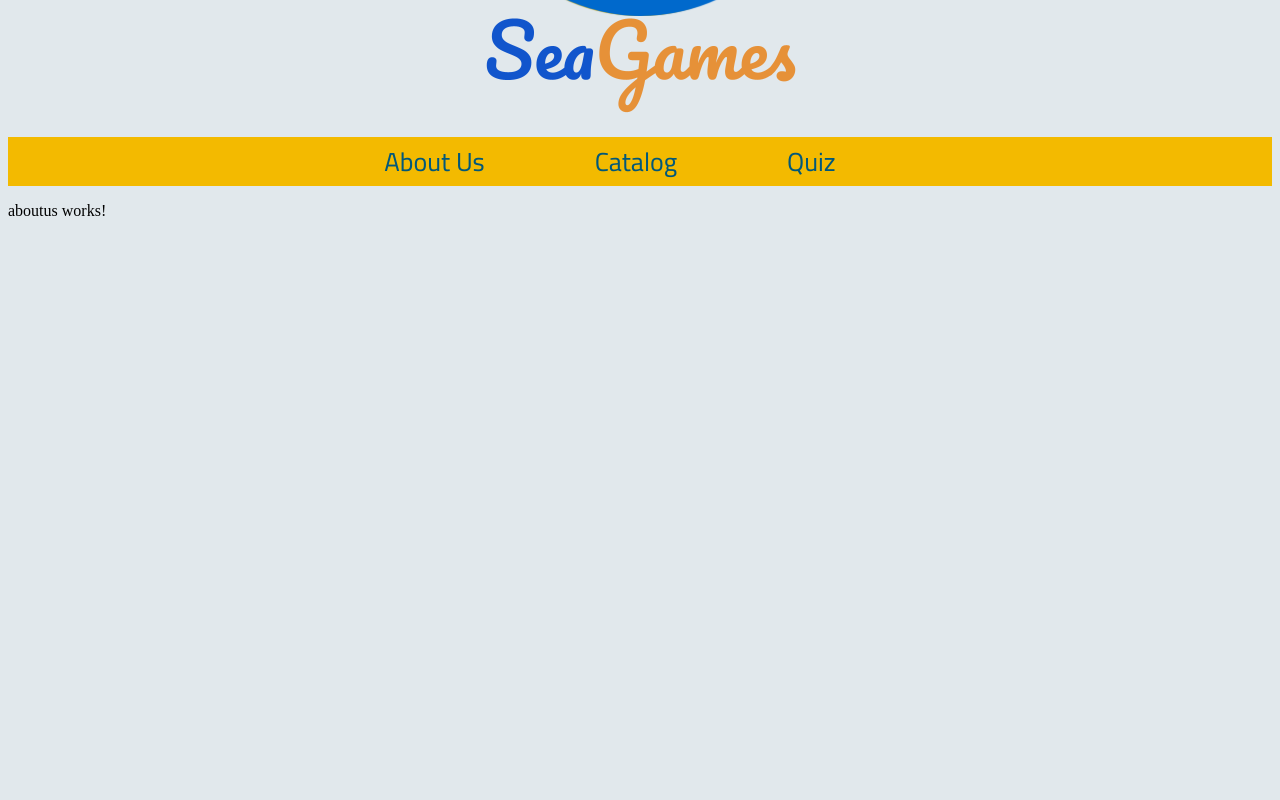
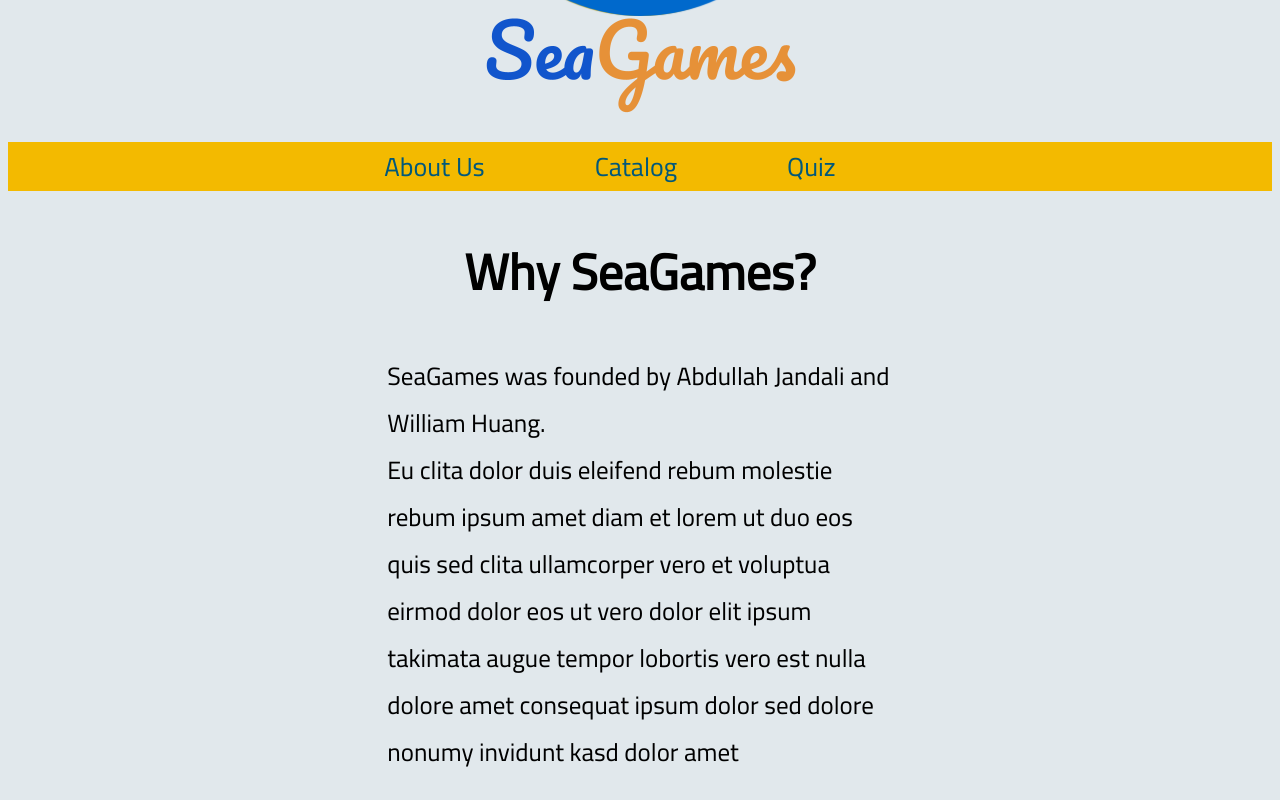
Before and after one commit to basketbwall/SeaGames, an Angular app: page / in a window 1280 px wide. Shown: the part 352-1152 px from the top of the page. Before the commit the page ends 800 px from the top, so only its background shows below. Built offline with nearby package versions, Linux system fonts and the light colour scheme.

Commit message:
added content to about us component and added custom javascript custom.js

```diff
--- a/src/app/aboutus/aboutus.component.css
+++ b/src/app/aboutus/aboutus.component.css
@@ -0,0 +1,9 @@
+div {
+  margin:auto;
+  width: 40%;
+  font-size: 25px;
+}
+
+h1 {
+  text-align: center;
+}
--- a/src/app/aboutus/aboutus.component.html
+++ b/src/app/aboutus/aboutus.component.html
@@ -1 +1,11 @@
-<p>aboutus works!</p>
+<div id="about_us">
+  <h1>
+    Why SeaGames?
+  </h1>
+
+  <p>
+    SeaGames was founded by Abdullah Jandali and William Huang.
+    <br />
+    Eu clita dolor duis eleifend rebum molestie rebum ipsum amet diam et lorem ut duo eos quis sed clita ullamcorper vero et voluptua eirmod dolor eos ut vero dolor elit ipsum takimata augue tempor lobortis vero est nulla dolore amet consequat ipsum dolor sed dolore nonumy invidunt kasd dolor amet
+  </p>
+</div>
--- a/src/app/navbar/navbar.component.css
+++ b/src/app/navbar/navbar.component.css
@@ -1,7 +1,7 @@
-@import url('https://fonts.googleapis.com/css2?family=Cairo&display=swap');
+
 
 li {
-  font-family: 'Cairo', sans-serif;
+
   list-style-type: none;
   display: inline;
 }
--- /dev/null
+++ b/src/assets/js/custom.js
@@ -0,0 +1,8 @@
+function myTest() {
+  alert("About us component was clicked!");
+}
+
+window.onload = function () {
+  var aboutUs = document.getElementById("about_us");
+  aboutUs.addEventListener("click", myTest);
+}
--- a/src/index.html
+++ b/src/index.html
@@ -9,8 +9,7 @@
 </head>
 <body>
   <app-root></app-root>
-
-
+  <script type="text/javascript" src="assets/js/custom.js"></script>
 
 </body>
 </html>
--- a/src/styles.css
+++ b/src/styles.css
@@ -1,4 +1,7 @@
 /* You can add global styles to this file, and also import other style files */
+@import url('https://fonts.googleapis.com/css2?family=Cairo&display=swap');
+
 body {
   background-color: rgb(225, 232, 236);
+  font-family: 'Cairo', sans-serif;
 }
```
